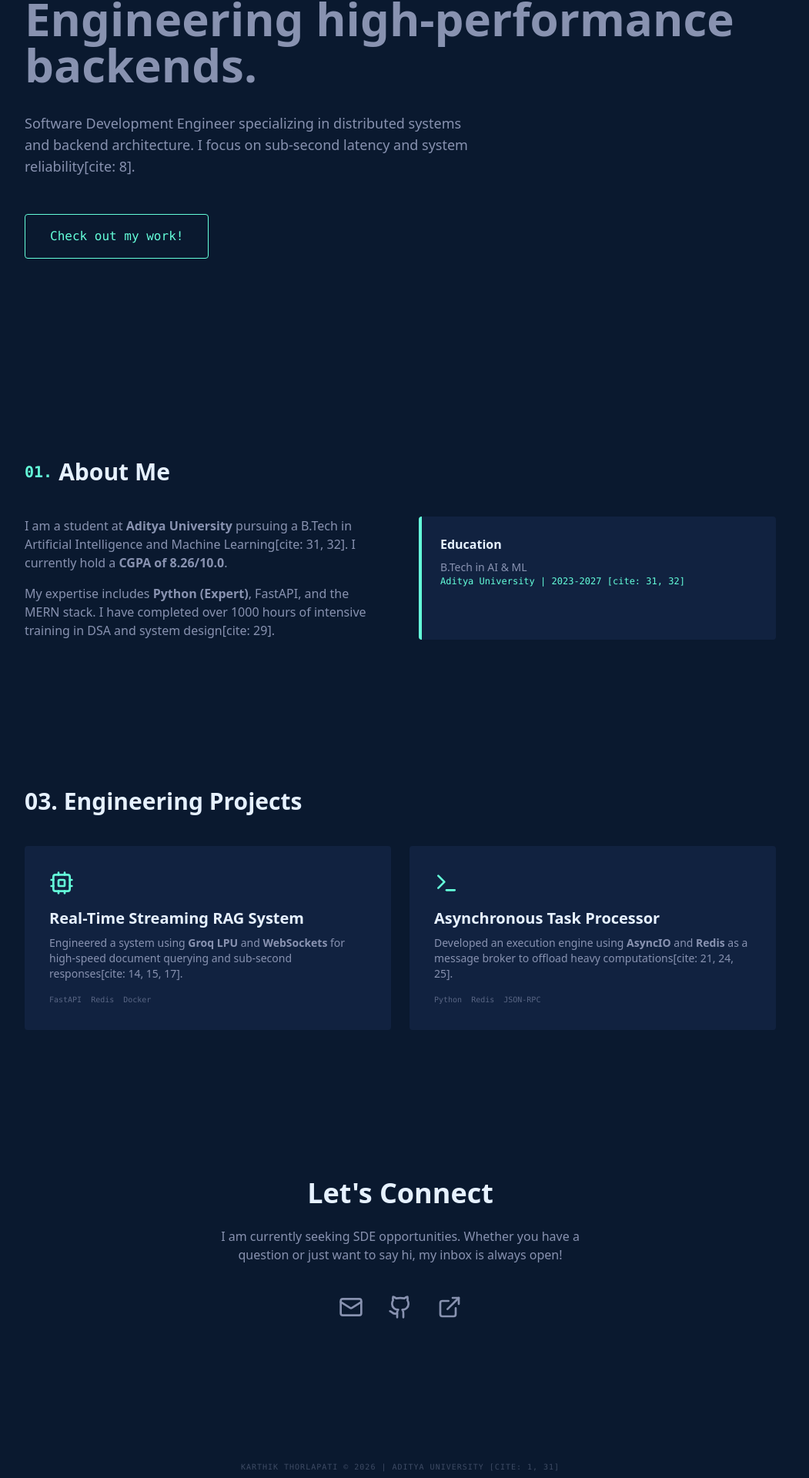
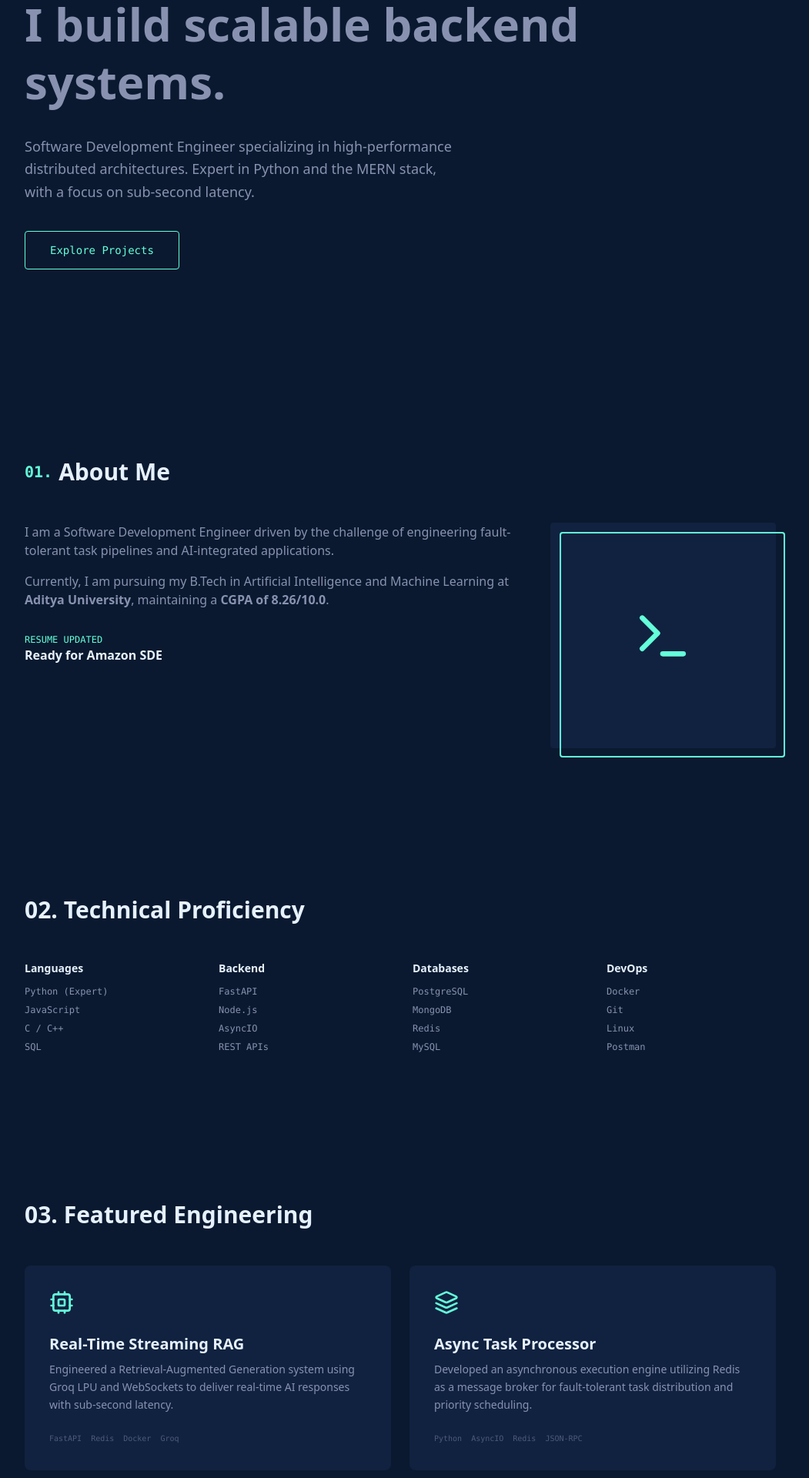
Before and after one commit to karthikthorlapati/my-portfolio, a React (Vite) app: page / in a window 1280 px wide. Shown: the part 301-2221 px from the top of the page at 77% size, without its empty margins (120-1171 px from the left). Built offline with nearby package versions, Linux system fonts and the light colour scheme.

Commit message:
build: citations are removed

```diff
--- a/src/App.jsx
+++ b/src/App.jsx
@@ -1,71 +1,117 @@
 import React from 'react';
 import { motion, useScroll, useTransform } from 'framer-motion';
-import * as Icons from 'lucide-react'; // Using wildcard to prevent export errors
+import * as Icons from 'lucide-react';
 
 const Reveal = ({ children }) => (
   <motion.div
     initial={{ opacity: 0, y: 30 }}
     whileInView={{ opacity: 1, y: 0 }}
     viewport={{ once: true }}
-    transition={{ duration: 0.5 }}
+    transition={{ duration: 0.5, ease: "easeOut" }}
   >
     {children}
   </motion.div>
 );
 
 export default function App() {
+  const { scrollY } = useScroll();
+  const yParallax = useTransform(scrollY, [0, 500], [0, 100]);
+
   return (
     <div className="bg-[#0a192f] text-[#8892b0] min-h-screen font-sans selection:bg-[#233554] selection:text-[#64ffda]">
 
-      {/* HEADER / NAVIGATION */}
-      <nav className="fixed top-0 w-full h-20 px-6 md:px-12 flex justify-between items-center z-50 backdrop-blur-md bg-[#0a192f]/80 border-b border-white/5">
-        <div className="text-[#64ffda] font-mono font-bold text-xl">KT.</div>
-        <ul className="hidden md:flex gap-8 font-mono text-xs">
-          <li><a href="#about" className="hover:text-[#64ffda]">01. About</a></li>
-          <li><a href="#skills" className="hover:text-[#64ffda]">02. Skills</a></li>
-          <li><a href="#projects" className="hover:text-[#64ffda]">03. Projects</a></li>
-          <li><a href="#contact" className="hover:text-[#64ffda]">04. Contact</a></li>
+      {/* NAVIGATION */}
+      <nav className="fixed top-0 w-full h-20 px-6 md:px-12 flex justify-between items-center z-50 backdrop-blur-md bg-[#0a192f]/80">
+        <div className="text-[#64ffda] font-mono font-bold text-xl tracking-tighter">KT.</div>
+        <ul className="hidden md:flex gap-8 font-mono text-[11px] tracking-widest">
+          <li><a href="#about" className="hover:text-[#64ffda] transition-colors">01. ABOUT</a></li>
+          <li><a href="#skills" className="hover:text-[#64ffda] transition-colors">02. SKILLS</a></li>
+          <li><a href="#projects" className="hover:text-[#64ffda] transition-colors">03. PROJECTS</a></li>
+          <li><a href="#contact" className="hover:text-[#64ffda] transition-colors">04. CONTACT</a></li>
         </ul>
       </nav>
 
       <main className="max-w-5xl mx-auto px-6">
 
         {/* HERO SECTION */}
-        <section className="h-screen flex flex-col justify-center">
-          <p className="text-[#64ffda] font-mono mb-5">Hi, my name is</p>
-          <h1 className="text-5xl md:text-7xl font-bold text-[#e6f1ff] mb-4">Karthik Thorlapati.</h1>
-          <h2 className="text-4xl md:text-6xl font-bold text-[#8892b0] mb-8">Engineering high-performance backends.</h2>
-          <p className="max-w-xl text-lg mb-12">
-            Software Development Engineer specializing in distributed systems and backend architecture.
-            I focus on sub-second latency and system reliability[cite: 8].
-          </p>
-          <a href="#projects" className="w-fit px-8 py-4 border border-[#64ffda] text-[#64ffda] rounded hover:bg-[#64ffda]/10 transition-all font-mono">
-            Check out my work!
-          </a>
+        <section className="h-screen flex flex-col justify-center relative">
+          <motion.div style={{ y: yParallax }}>
+            <p className="text-[#64ffda] font-mono mb-5">Hi, my name is</p>
+            <h1 className="text-5xl md:text-7xl font-bold text-[#e6f1ff] mb-4">Karthik Thorlapati.</h1>
+            <h2 className="text-4xl md:text-6xl font-bold text-[#8892b0] mb-8 leading-tight">
+              I build scalable backend systems.
+            </h2>
+            <p className="max-w-xl text-lg mb-12 leading-relaxed">
+              Software Development Engineer specializing in high-performance distributed architectures.
+              Expert in Python and the MERN stack, with a focus on sub-second latency.
+            </p>
+            <a href="#projects" className="w-fit px-8 py-4 border border-[#64ffda] text-[#64ffda] rounded hover:bg-[#64ffda]/10 transition-all font-mono text-sm">
+              Explore Projects
+            </a>
+          </motion.div>
         </section>
 
         {/* ABOUT & EDUCATION */}
         <section id="about" className="py-24">
           <Reveal>
-            <h3 className="text-3xl font-bold text-[#e6f1ff] mb-10 flex items-center">
+            <h3 className="text-3xl font-bold text-[#e6f1ff] mb-12 flex items-center">
               <span className="text-[#64ffda] font-mono text-xl mr-2">01.</span> About Me
             </h3>
-            <div className="grid md:grid-cols-2 gap-12">
-              <div className="space-y-4">
+            <div className="grid md:grid-cols-3 gap-12">
+              <div className="md:col-span-2 space-y-4">
                 <p>
-                  I am a student at <strong>Aditya University</strong> pursuing a B.Tech in
-                  Artificial Intelligence and Machine Learning[cite: 31, 32].
-                  I currently hold a <strong>CGPA of 8.26/10.0</strong>.
+                  I am a Software Development Engineer driven by the challenge of engineering
+                  fault-tolerant task pipelines and AI-integrated applications.
                 </p>
                 <p>
-                  My expertise includes <strong>Python (Expert)</strong>, FastAPI, and the MERN stack.
-                  I have completed over 1000 hours of intensive training in DSA and system design[cite: 29].
+                  Currently, I am pursuing my B.Tech in Artificial Intelligence and Machine Learning
+                  at <strong>Aditya University</strong>, maintaining a <strong>CGPA of 8.26/10.0</strong>.
                 </p>
+                <div className="pt-4 flex gap-4">
+                   <div className="flex flex-col">
+                      <span className="text-[#64ffda] font-mono text-xs">RESUME UPDATED</span>
+                      <span className="text-[#e6f1ff] font-bold">Ready for Amazon SDE</span>
+                   </div>
+                </div>
               </div>
-              <div className="bg-[#112240] p-6 rounded border-l-4 border-[#64ffda]">
-                <h4 className="text-[#e6f1ff] font-bold mb-2">Education</h4>
-                <p className="text-sm">B.Tech in AI & ML</p>
-                <p className="text-[#64ffda] font-mono text-xs">Aditya University | 2023-2027 [cite: 31, 32]</p>
+              <div className="relative group">
+                <div className="absolute inset-0 border-2 border-[#64ffda] rounded translate-x-3 translate-y-3 group-hover:translate-x-1 group-hover:translate-y-1 transition-transform"></div>
+                <div className="bg-[#112240] aspect-square rounded flex items-center justify-center text-[#64ffda]">
+                   <Icons.Terminal size={80} />
+                </div>
+              </div>
+            </div>
+          </Reveal>
+        </section>
+
+        {/* SKILLS */}
+        <section id="skills" className="py-24">
+          <Reveal>
+            <h3 className="text-3xl font-bold text-[#e6f1ff] mb-12">02. Technical Proficiency</h3>
+            <div className="grid grid-cols-2 md:grid-cols-4 gap-8">
+              <div className="space-y-3">
+                <h4 className="text-[#e6f1ff] font-bold text-sm">Languages</h4>
+                <ul className="font-mono text-xs space-y-2">
+                   <li>Python (Expert)</li><li>JavaScript</li><li>C / C++</li><li>SQL</li>
+                </ul>
+              </div>
+              <div className="space-y-3">
+                <h4 className="text-[#e6f1ff] font-bold text-sm">Backend</h4>
+                <ul className="font-mono text-xs space-y-2">
+                   <li>FastAPI</li><li>Node.js</li><li>AsyncIO</li><li>REST APIs</li>
+                </ul>
+              </div>
+              <div className="space-y-3">
+                <h4 className="text-[#e6f1ff] font-bold text-sm">Databases</h4>
+                <ul className="font-mono text-xs space-y-2">
+                   <li>PostgreSQL</li><li>MongoDB</li><li>Redis</li><li>MySQL</li>
+                </ul>
+              </div>
+              <div className="space-y-3">
+                <h4 className="text-[#e6f1ff] font-bold text-sm">DevOps</h4>
+                <ul className="font-mono text-xs space-y-2">
+                   <li>Docker</li><li>Git</li><li>Linux</li><li>Postman</li>
+                </ul>
               </div>
             </div>
           </Reveal>
@@ -74,32 +120,30 @@ export default function App() {
         {/* PROJECTS */}
         <section id="projects" className="py-24">
           <Reveal>
-            <h3 className="text-3xl font-bold text-[#e6f1ff] mb-10">03. Engineering Projects</h3>
-            <div className="grid md:grid-cols-2 gap-6">
+            <h3 className="text-3xl font-bold text-[#e6f1ff] mb-12">03. Featured Engineering</h3>
+            <div className="grid grid-cols-1 md:grid-cols-2 gap-6">
 
-              {/* Project 1 */}
-              <div className="bg-[#112240] p-8 rounded hover:-translate-y-2 transition-all">
-                <Icons.Cpu className="text-[#64ffda] mb-4" size={32} />
-                <h4 className="text-xl font-bold text-[#e6f1ff] mb-2">Real-Time Streaming RAG System</h4>
-                <p className="text-sm mb-4">
-                  Engineered a system using <strong>Groq LPU</strong> and <strong>WebSockets</strong> for
-                  high-speed document querying and sub-second responses[cite: 14, 15, 17].
+              <div className="bg-[#112240] p-8 rounded-lg hover:-translate-y-2 transition-all duration-300 group border-b-2 border-transparent hover:border-[#64ffda]">
+                <Icons.Cpu className="text-[#64ffda] mb-6" size={32} />
+                <h4 className="text-xl font-bold text-[#e6f1ff] mb-2 group-hover:text-[#64ffda]">Real-Time Streaming RAG</h4>
+                <p className="text-sm leading-relaxed mb-6">
+                  Engineered a Retrieval-Augmented Generation system using Groq LPU and WebSockets
+                  to deliver real-time AI responses with sub-second latency.
                 </p>
-                <div className="flex gap-3 text-[10px] font-mono opacity-60">
-                  <span>FastAPI</span><span>Redis</span><span>Docker</span>
+                <div className="flex gap-3 font-mono text-[10px] opacity-50">
+                  <span>FastAPI</span><span>Redis</span><span>Docker</span><span>Groq</span>
                 </div>
               </div>
 
-              {/* Project 2 */}
-              <div className="bg-[#112240] p-8 rounded hover:-translate-y-2 transition-all">
-                <Icons.Terminal className="text-[#64ffda] mb-4" size={32} />
-                <h4 className="text-xl font-bold text-[#e6f1ff] mb-2">Asynchronous Task Processor</h4>
-                <p className="text-sm mb-4">
-                  Developed an execution engine using <strong>AsyncIO</strong> and <strong>Redis</strong> as a
-                  message broker to offload heavy computations[cite: 21, 24, 25].
+              <div className="bg-[#112240] p-8 rounded-lg hover:-translate-y-2 transition-all duration-300 group border-b-2 border-transparent hover:border-[#64ffda]">
+                <Icons.Layers className="text-[#64ffda] mb-6" size={32} />
+                <h4 className="text-xl font-bold text-[#e6f1ff] mb-2 group-hover:text-[#64ffda]">Async Task Processor</h4>
+                <p className="text-sm leading-relaxed mb-6">
+                  Developed an asynchronous execution engine utilizing Redis as a message broker
+                  for fault-tolerant task distribution and priority scheduling.
                 </p>
-                <div className="flex gap-3 text-[10px] font-mono opacity-60">
-                  <span>Python</span><span>Redis</span><span>JSON-RPC</span>
+                <div className="flex gap-3 font-mono text-[10px] opacity-50">
+                  <span>Python</span><span>AsyncIO</span><span>Redis</span><span>JSON-RPC</span>
                 </div>
               </div>
 
@@ -108,31 +152,28 @@ export default function App() {
         </section>
 
         {/* CONTACT */}
-        <section id="contact" className="py-24 text-center">
+        <section id="contact" className="py-32 text-center max-w-xl mx-auto">
           <Reveal>
-            <h3 className="text-4xl font-bold text-[#e6f1ff] mb-6">Let's Connect</h3>
-            <p className="mb-10 max-w-lg mx-auto">
-              I am currently seeking SDE opportunities. Whether you have a question or just want to say hi,
-              my inbox is always open!
+            <h3 className="text-4xl md:text-5xl font-bold text-[#e6f1ff] mb-6">Get In Touch</h3>
+            <p className="mb-12">
+              I am currently seeking SDE opportunities where I can contribute to building
+              scalable, high-performance systems.
             </p>
-            <div className="flex justify-center gap-8 mb-12">
-              <a href="mailto:karthikthorlapati33@gmail.com" className="hover:text-[#64ffda] transition-colors">
-                <Icons.Mail size={32} />
-              </a>
-              <a href="https://github.com/karthikthorlapati" className="hover:text-[#64ffda] transition-colors">
-                <Icons.Github size={32} />
-              </a>
-              {/* Using a generic icon if Linkedin continues to fail in the build */}
-              <a href="https://linkedin.com/in/karthikthorlapati" className="hover:text-[#64ffda] transition-colors">
-                <Icons.ExternalLink size={32} />
-              </a>
+            <div className="flex justify-center gap-12 mb-16">
+              <a href="mailto:karthikthorlapati33@gmail.com" className="text-[#8892b0] hover:text-[#64ffda] transition-colors"><Icons.Mail size={32} /></a>
+              <a href="https://github.com/karthikthorlapati" className="text-[#8892b0] hover:text-[#64ffda] transition-colors"><Icons.Github size={32} /></a>
+              <a href="https://linkedin.com/in/karthikthorlapati" className="text-[#8892b0] hover:text-[#64ffda] transition-colors"><Icons.ExternalLink size={32} /></a>
             </div>
+            <a href="mailto:karthikthorlapati33@gmail.com" className="px-10 py-4 border border-[#64ffda] text-[#64ffda] rounded hover:bg-[#64ffda]/10 transition-all font-mono">
+              Contact Me
+            </a>
           </Reveal>
         </section>
+
       </main>
 
-      <footer className="py-10 text-center font-mono text-[10px] opacity-40 uppercase tracking-widest">
-        Karthik Thorlapati © 2026 | Aditya University [cite: 1, 31]
+      <footer className="py-10 text-center font-mono text-[10px] opacity-30 tracking-[0.2em]">
+        Karthik Thorlapati — Aditya University — 2026
       </footer>
     </div>
   );
```
